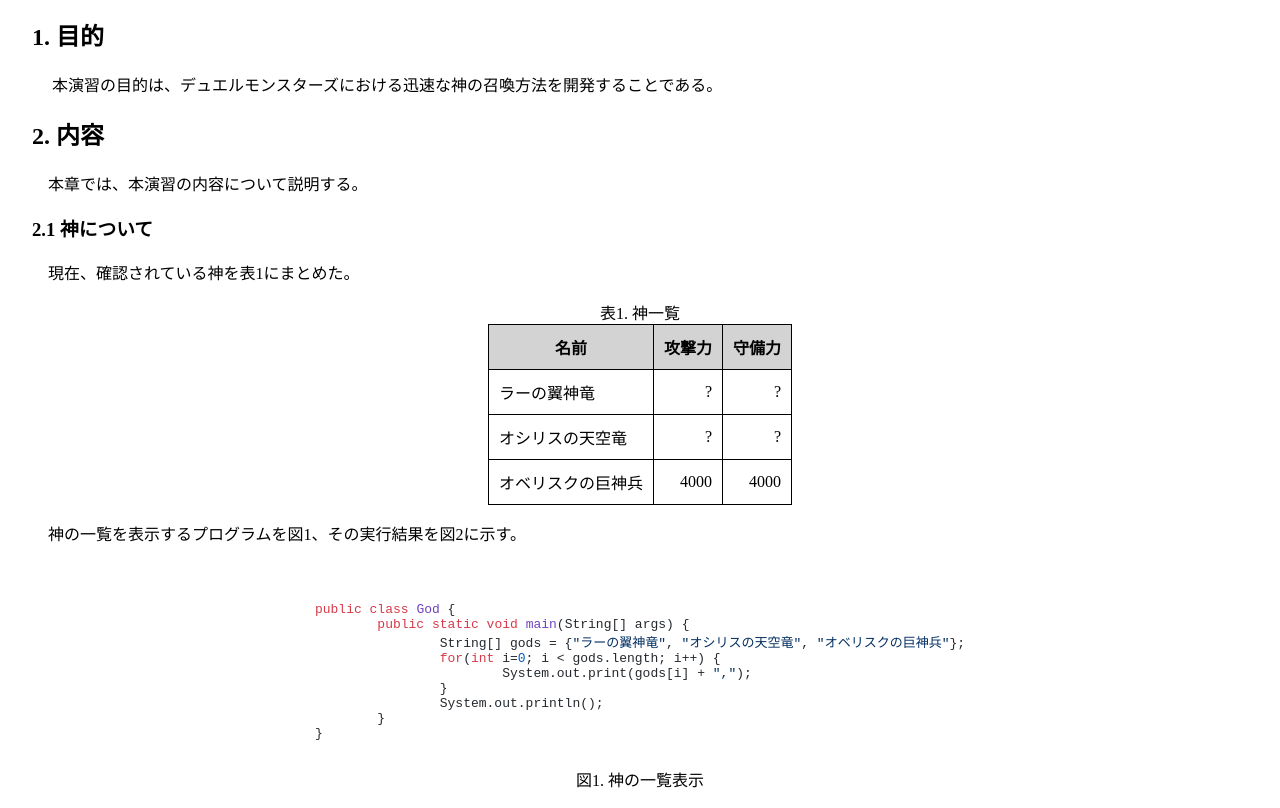
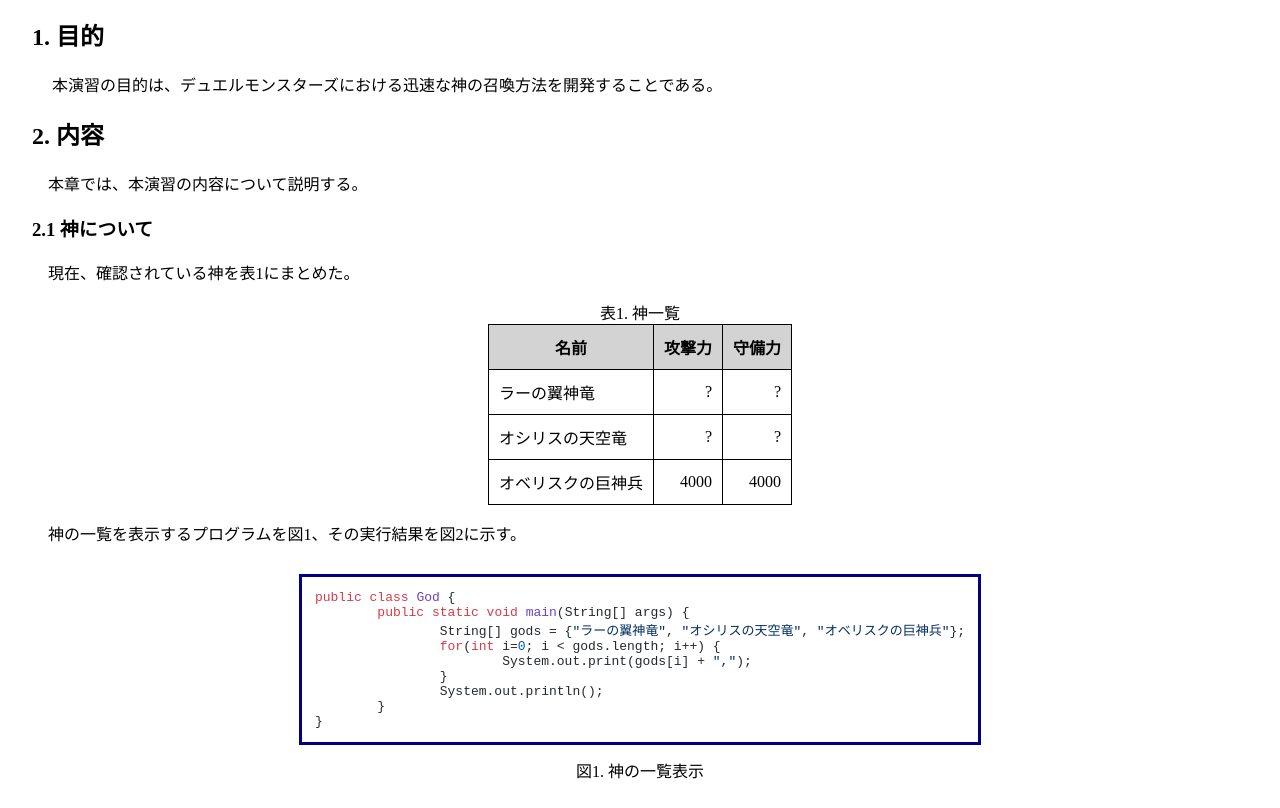
Before and after one commit to smkwlab/ise-report-template, a plain HTML site: page index.html in a window 1280 px wide. Shown: the part 126-934 px from the top of the page. Drawn offline with nearby package versions, Linux system fonts and the light colour scheme.

Commit message:
code にボーダーを追加。code先頭の空行表示を抑制。

```diff
--- a/style.css
+++ b/style.css
@@ -84,8 +84,15 @@
     display: inline-block;
 }
 
+figure code:first-line {
+    line-height: 0em;
+}
+
 figure code {
     text-align: left;
+    border-color: navy;
+    border-style: solid;
+
 }
 
 figcaption::before {
```
